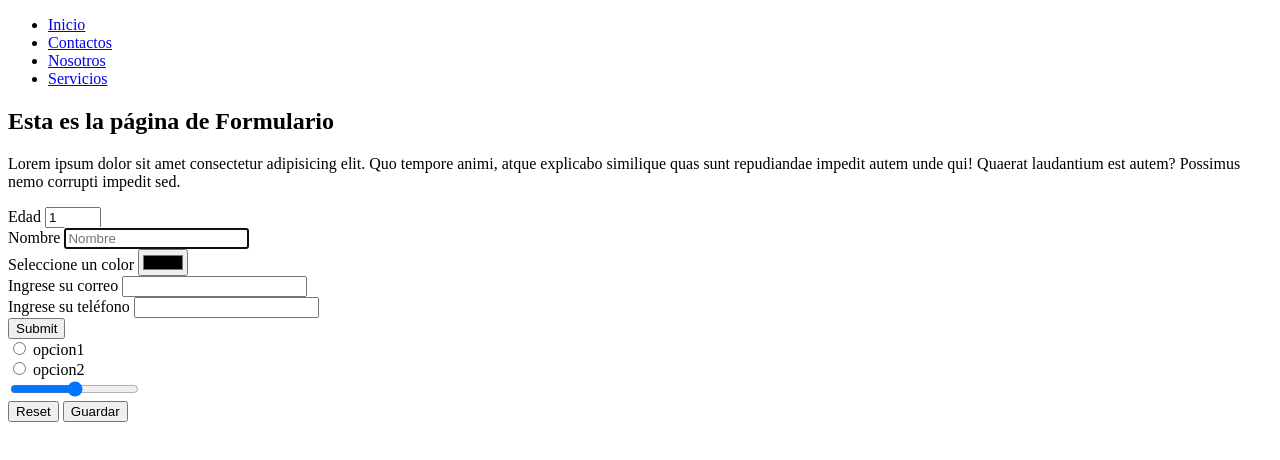
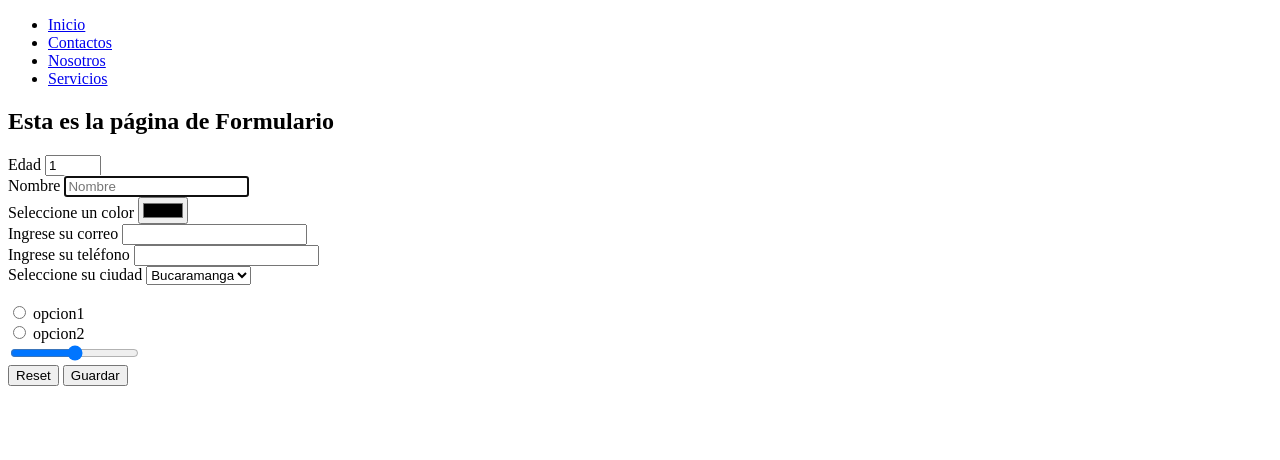
Before and after one commit to YariangelAray/HTML, a plain HTML site: page Formulario.html in a window 1280 px wide. Drawn offline with Linux system fonts and the light colour scheme.

Commit message:
Lista seleccionable

```diff
--- a/Formulario.html
+++ b/Formulario.html
@@ -20,9 +20,6 @@
   <main>
     <section>
       <h1>Esta es la página de Formulario</h1>
-      <p>
-        Lorem ipsum dolor sit amet consectetur adipisicing elit. Quo tempore animi, atque explicabo similique quas sunt repudiandae impedit autem unde qui! Quaerat laudantium est autem? Possimus nemo corrupti impedit sed.
-      </p>
     </section>
   </main>
 
@@ -46,13 +43,22 @@
     <div>
       <label for="email">Ingrese su correo</label>
       <input type="text" name="correo" id="email" required pattern="^[a-zA-Z0-9\.-_+]+@[a-zA-Z0-9\.-_]+(?:\.[a-zA-Z0-9]+)*$">
+
     </div>
     <div>
       <label for="telf">Ingrese su teléfono</label>
       <input type="text" name="teléfono" id="telf" required pattern="[0-9]{0,10}">
     </div>
-    <input type="submit"><br>
 
+    <div>
+      <label for="ciudad">Seleccione su ciudad</label>
+      <select name="ciudad" id="ciudad" >
+        <option value="1">Girón</option>
+        <option value="2" selected>Bucaramanga</option>
+        <option value="3">Florida</option>
+      </select>
+    </div>
+    <br>
     <input type="radio" name="op">
     <label>opcion1</label> <br>
     <input type="radio" name="op">
```
